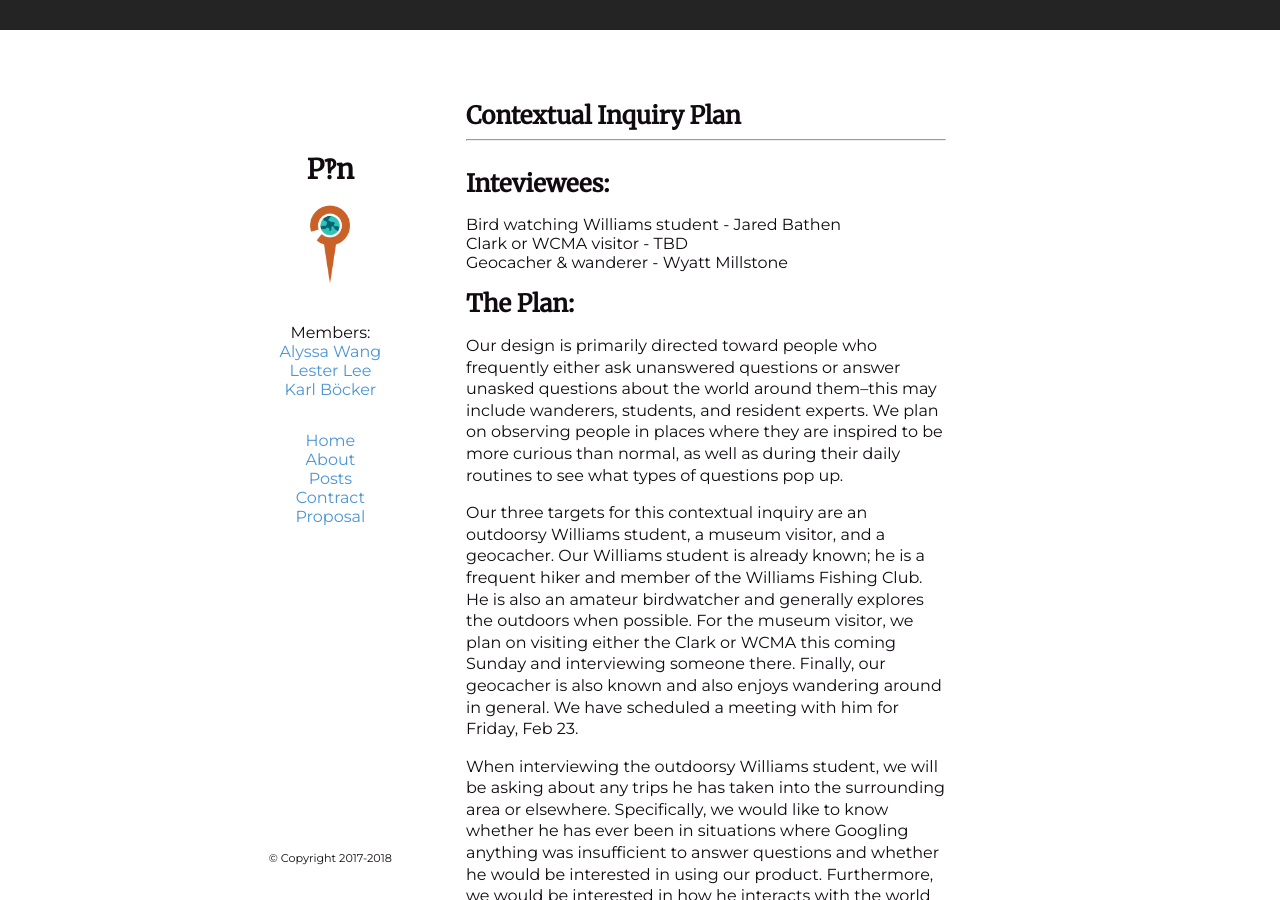
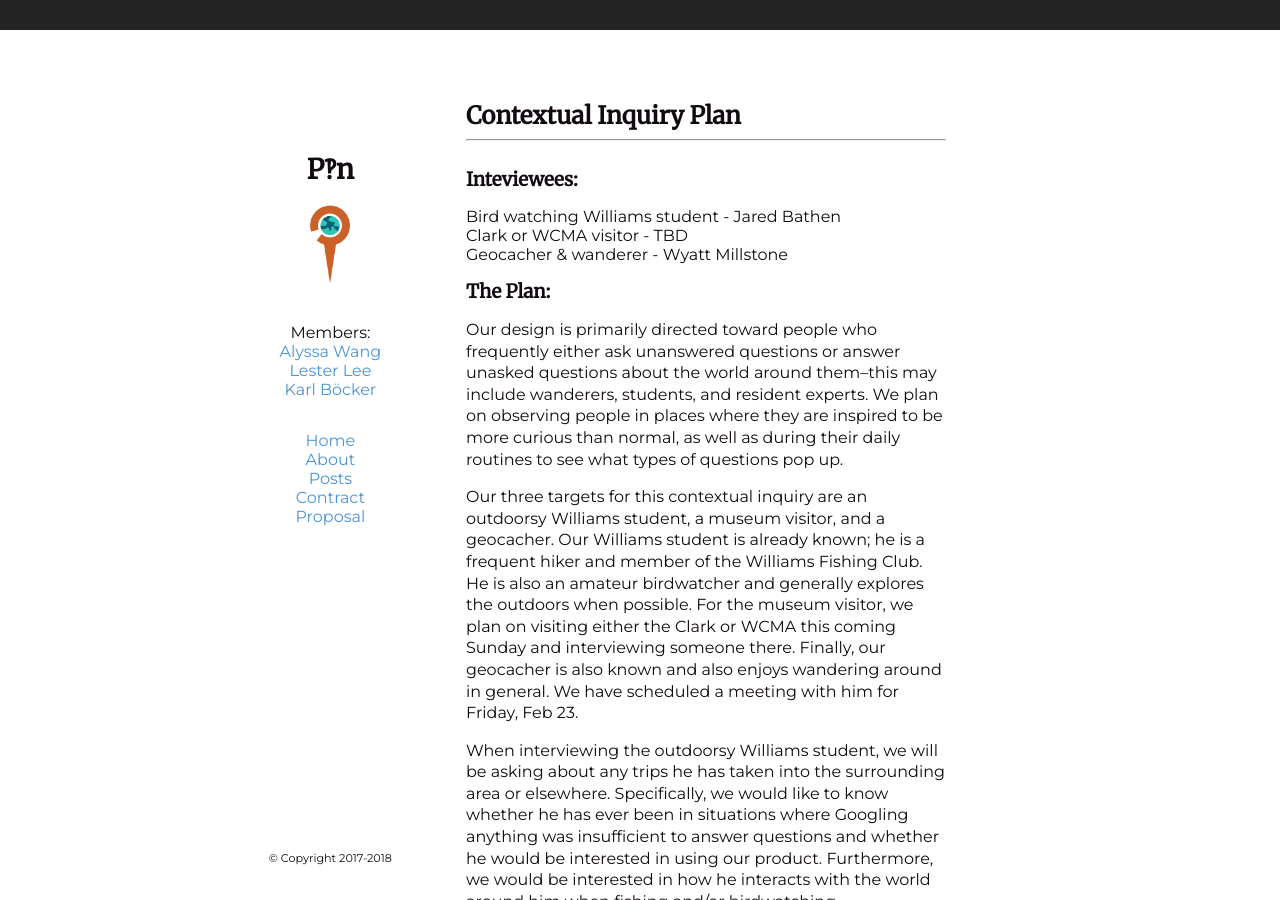
Before and after one commit to lester-lee/curious-places, a Jekyll site: the page built from _posts/2019-02-21-contextual_inquiry_plan.md, in a window 1280 px wide and 900 px high. Built offline with Jekyll 4.4.1, drawn with Linux system fonts in a browser that asks for light colours.

Commit message:
header change

```diff
--- a/_posts/2019-02-21-contextual_inquiry_plan.md
+++ b/_posts/2019-02-21-contextual_inquiry_plan.md
@@ -2,12 +2,12 @@
 layout: post
 title: Contextual Inquiry Plan
 ---
-## Inteviewees:
+### Inteviewees:
 - Bird watching Williams student - Jared Bathen
 - Clark or WCMA visitor - TBD
 - Geocacher & wanderer - Wyatt Millstone
 
-## The Plan:
+### The Plan:
 Our design is primarily directed toward people who frequently either ask unanswered questions  or answer unasked questions about the world around them--this may include wanderers, students, and resident experts. We plan on observing people in places where they are inspired to be more curious than normal, as well as during their daily routines to see what types of questions pop up.
 
 Our three targets for this contextual inquiry are an outdoorsy Williams student, a museum visitor, and a geocacher. Our Williams student is already known; he is a frequent hiker and member of the Williams Fishing Club. He is also an amateur birdwatcher and generally explores the outdoors when possible. For the museum visitor, we plan on visiting either the Clark or WCMA this coming Sunday and interviewing someone there. Finally, our geocacher is also known and also enjoys wandering around in general. We have scheduled a meeting with him for Friday, Feb 23.
```
